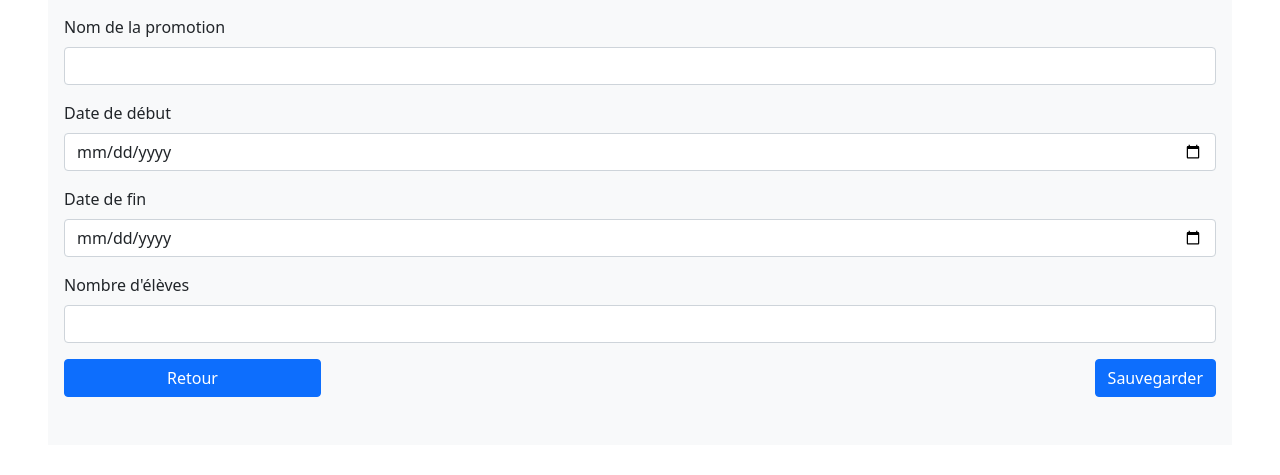
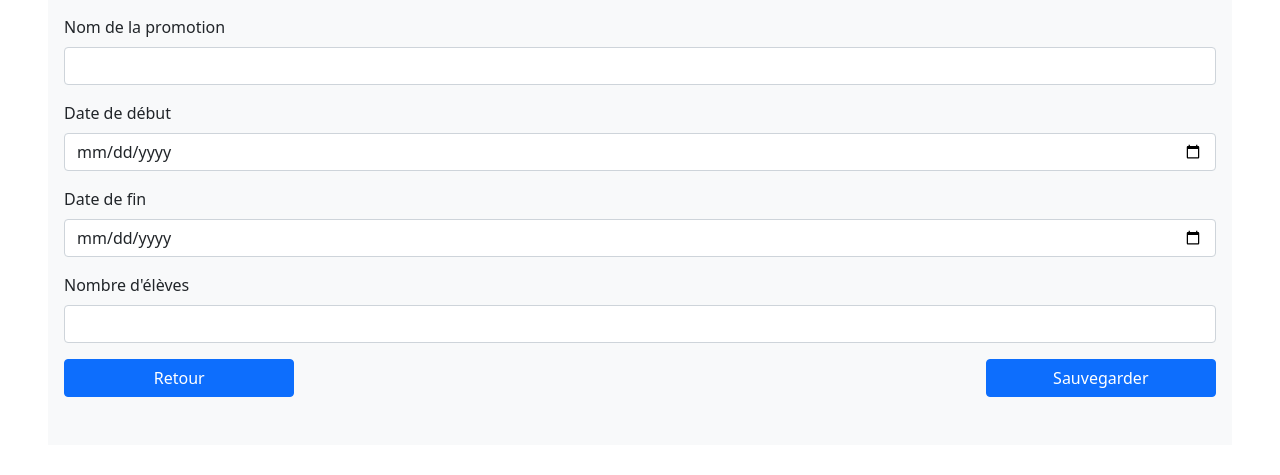
Before and after one commit to LauraCarraro/Appli-Gestion-Apprenants, a PHP site: template src/Views/ajouterPromotion.php in a window 1280 px wide. Shown: the part 155-630 px from the top of the page. Run offline with PHP 8.4, Linux system fonts and the light colour scheme; the template is opened without the code that fills it, so the values that code supplies are empty; some libraries are stand-ins or nearby versions.

Commit message:
suppression js qui ne fonctionne pas

```diff
--- a/src/Views/ajouterPromotion.php
+++ b/src/Views/ajouterPromotion.php
@@ -23,9 +23,9 @@
     </div>
 
     <div class="  d-flex justify-content-between mb-3">
-        <input id="btnRetourVersTousLesPromo" class=" mb-3 btn btn-primary" value="Retour" >
+        <input id="btnRetourListePromo" class=" mb-3 btn btn-primary" value="Retour" style="width: 20%;" >
 
-        <input id="createNewPromoBtn" type="submit" class="mb-3 btn btn-primary" value="Sauvegarder">
+        <input id="createNewPromoBtn" type="submit" class="mb-3 btn btn-primary" value="Sauvegarder" style="width: 20%;">
 
     </div>
 </form>
--- a/src/Views/includes/header.php
+++ b/src/Views/includes/header.php
@@ -10,7 +10,6 @@
   <script src="https://cdn.jsdelivr.net/npm/bootstrap@5.0.2/dist/js/bootstrap.bundle.min.js" integrity="sha384-MrcW6ZMFYlzcLA8Nl+NtUVF0sA7MsXsP1UyJoMp4YLEuNSfAP+JcXn/tWtIaxVXM" crossorigin="anonymous"></script>
   <script src="assets/script.js" defer></script>
   <script src="assets/dashboard.js" defer></script>
-  <script src="https://ajax.googleapis.com/ajax/libs/jquery/3.5.1/jquery.min.js"></script>
 </head>
 
 <body>
--- a/src/routeur.php
+++ b/src/routeur.php
@@ -13,7 +13,6 @@ $routeComposee = Routing::routeComposee($route);
 
 switch ($route) {
   case HOME_URL:
-    //Vérifier si connecté, si c'est le cas rediriger
     if (isset($_SESSION['connecté']) && $_SESSION['connecté'] === true) {
       header('Location: ' . HOME_URL . 'dashboard');
       $HomeController->displayDashboard();
```
Also changed, not shown: src/Views/dashboard.php (+6 -11 lines), public/assets/dashboard.js, 1 other file.
